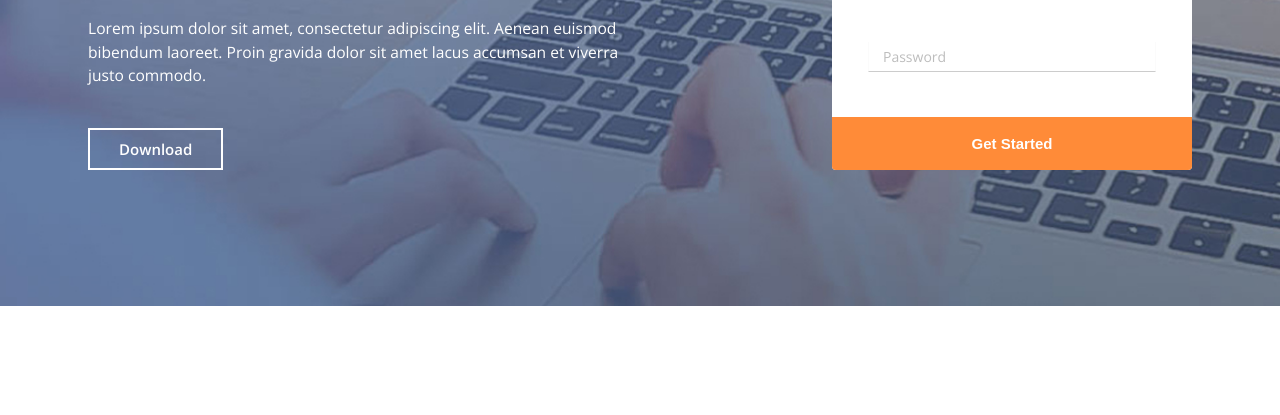
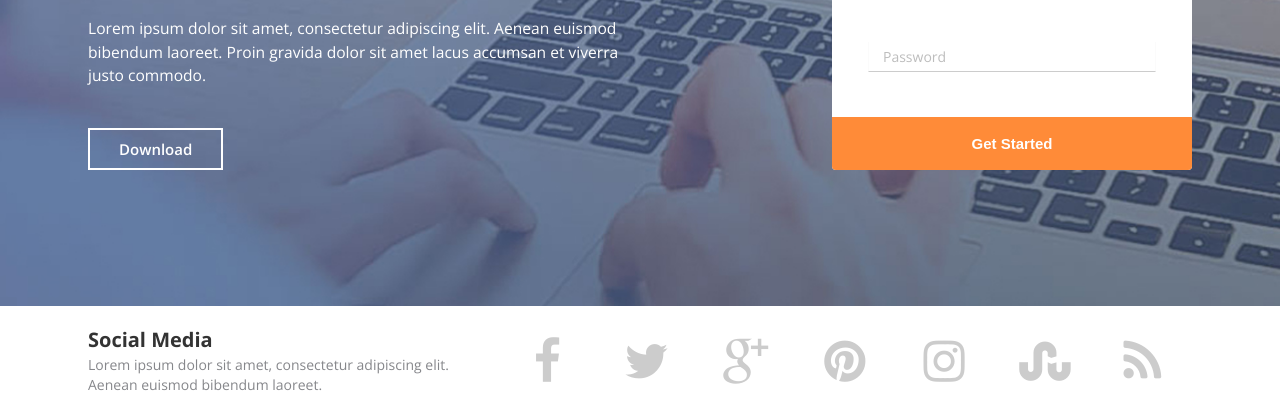
Before and after one commit to bystranovskiy/PB_test, a website: page index.html in a window 1280 px wide. Shown: the part 404-819 px from the top of the page. Drawn offline with nearby package versions, Linux system fonts and the light colour scheme.

Commit message:
section-social-media complete

```diff
--- a/index.html
+++ b/index.html
@@ -222,6 +222,28 @@
   </div>
 </section>
 
+<section class="section-social-media">
+  <div class="container">
+    <div class="row">
+      <div class="col col-content">
+        <h3 class="title">Social Media</h3>
+        <p>Lorem ipsum dolor sit amet, consectetur adipiscing elit. Aenean euismod bibendum laoreet.</p>
+      </div>
+      <div class="col col-social-links">
+        <ul class="social-links">
+          <li><a href="#" class="icon-facebook"></a></li>
+          <li><a href="#" class="icon-twitter"></a></li>
+          <li><a href="#" class="icon-gplus"></a></li>
+          <li><a href="#" class="icon-pinterest-circled"></a></li>
+          <li><a href="#" class="icon-instagram"></a></li>
+          <li><a href="#" class="icon-stumbleupon"></a></li>
+          <li><a href="#" class="icon-rss"></a></li>
+        </ul>
+      </div>
+    </div>
+  </div>
+</section>
+
 <script src="https://code.jquery.com/jquery-3.4.1.min.js"></script>
 <script src="/build/bundle.js"></script>
 </body>
--- a/src/sass/partials/components/_components.scss
+++ b/src/sass/partials/components/_components.scss
@@ -1,2 +1,3 @@
 @import "navbar";
 @import "section-header";
+@import "section-social-media";
--- /dev/null
+++ b/src/sass/partials/components/_section-social-media.scss
@@ -0,0 +1,77 @@
+.section-social-media {
+  box-shadow: 0 1px 3px rgba(0, 0, 0, .3);
+  padding: 14px 0;
+
+  .row {
+    @media(min-width: 769px) {
+      flex-wrap: nowrap;
+      justify-content: space-between;
+    }
+
+    .col {
+      width: 100%;
+    }
+  }
+
+  .col-content {
+    @media(min-width: 769px) {
+      max-width: 400px;
+      text-align: left;
+    }
+    text-align: center;
+    padding-top: 10px;
+    padding-bottom: 5px;
+
+    .title {
+      font-size: 20px;
+      color: #333333;
+      font-weight: bold;
+      padding-bottom: 5px;
+    }
+
+    p {
+      line-height: 145%;
+    }
+
+  }
+
+
+  .col-social-links {
+    display: flex;
+    align-items: center;
+    justify-content: center;
+    @media(min-width: 769px) {
+      justify-content: flex-end;
+    }
+
+  }
+
+  .social-links {
+    display: flex;
+    flex-wrap: nowrap;
+    @media(max-width: 768px) {
+      flex-wrap: wrap;
+      justify-content: center;
+    }
+
+    a {
+      text-decoration: none;
+      display: block;
+      color: $grey;
+      padding: 5px 16px;
+      font-size: 48px;
+      transition: .3s;
+
+      &:hover {
+        color: $font-color-3;
+        transform: rotate(360deg) scale(1.5);
+      }
+
+      @media(max-width: 1150px) {
+        padding: 5px 10px;
+        font-size: 34px;
+      }
+    }
+  }
+
+}
```
Also changed, not shown: build/style.css, 1 other file.
